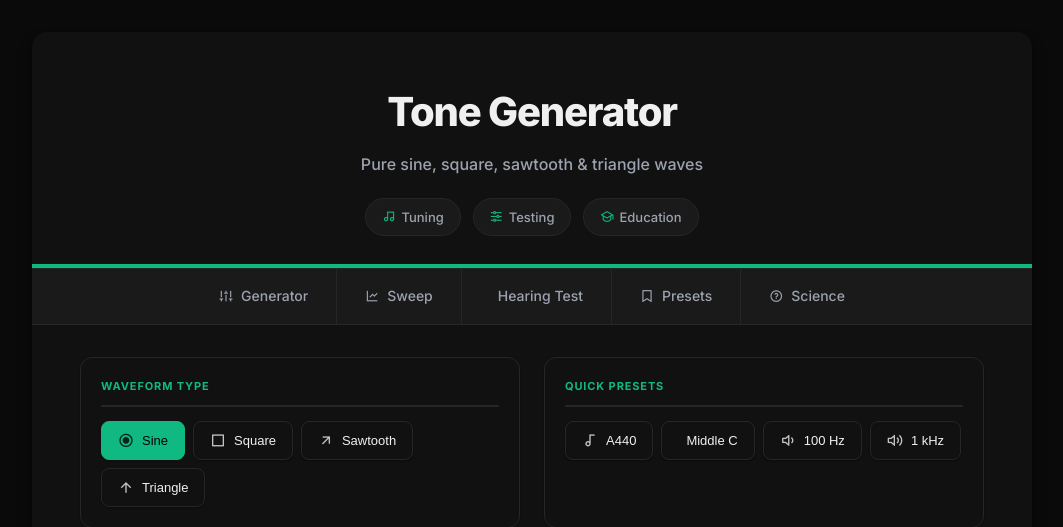
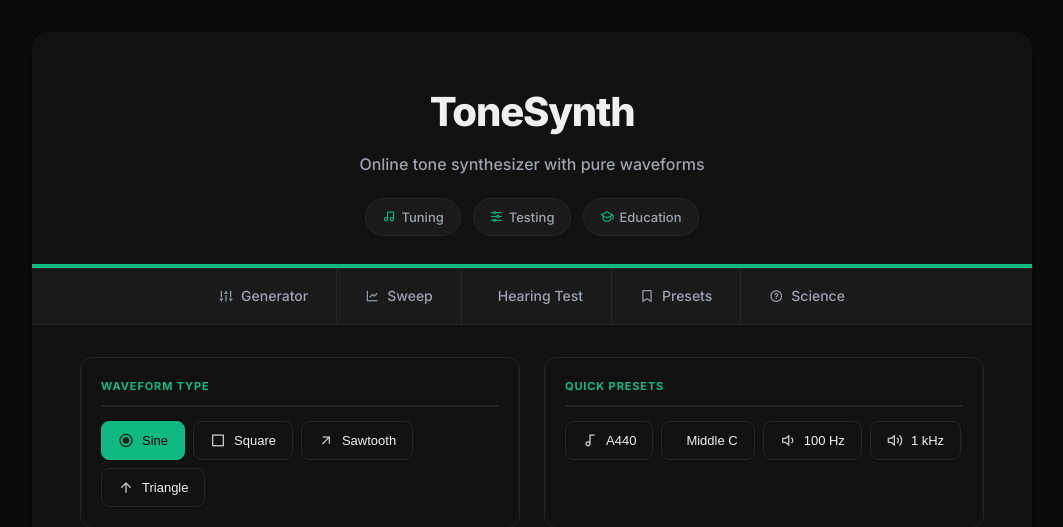
Before and after one commit to bberg/tone-generator, a Flask app: page / in a window 1280 px wide. Shown: the top 527 px of the page, without its empty margins (108-1171 px from the left). Run offline with Flask 3, Linux system fonts and the light colour scheme.

Commit message:
Rebrand to ToneSynth, add Siren Generator link

```diff
--- a/templates/index.html
+++ b/templates/index.html
@@ -3,9 +3,9 @@
 <head>
     <meta charset="UTF-8">
     <meta name="viewport" content="width=device-width, initial-scale=1.0">
-    <title>Tone Generator - Pure Sine, Square, Sawtooth & Triangle Waves | Free Online</title>
-    <meta name="description" content="Free online tone generator with sine, square, sawtooth, and triangle waveforms. Frequency sweep, hearing test mode, instrument tuning presets. 20Hz to 20kHz precision control.">
-    <meta name="keywords" content="tone generator, frequency generator, sine wave, square wave, sawtooth wave, triangle wave, audio test, tuning fork, A440, hearing test, frequency sweep, guitar tuner, instrument tuning">
+    <title>ToneSynth - Online Tone Synthesizer | Sine, Square, Sawtooth & Triangle Waves</title>
+    <meta name="description" content="ToneSynth is a free online tone synthesizer with sine, square, sawtooth, and triangle waveforms. Frequency sweep, hearing test mode, instrument tuning presets. 20Hz to 20kHz precision control.">
+    <meta name="keywords" content="tonesynth, tone synth, tone synthesizer, frequency generator, sine wave, square wave, sawtooth wave, triangle wave, audio test, tuning fork, A440, hearing test, frequency sweep, guitar tuner, instrument tuning">
 
     <!-- Canonical URL -->
     <link rel="canonical" href="https://tonesynth.com/">
@@ -13,15 +13,15 @@
     <!-- Open Graph -->
     <meta property="og:type" content="website">
     <meta property="og:url" content="https://tonesynth.com/">
-    <meta property="og:title" content="Tone Generator - Pure Sine, Square, Sawtooth & Triangle Waves">
-    <meta property="og:description" content="Free online tone generator with sine, square, sawtooth, and triangle waveforms. Frequency sweep, hearing test mode, 20Hz to 20kHz precision.">
+    <meta property="og:title" content="ToneSynth - Online Tone Synthesizer | Pure Waveforms">
+    <meta property="og:description" content="ToneSynth - Free online tone synthesizer with sine, square, sawtooth, and triangle waveforms. Frequency sweep, hearing test mode, 20Hz to 20kHz precision.">
     <meta property="og:image" content="https://tonesynth.com/static/images/og-image.png">
     <meta property="og:site_name" content="ToneSynth">
 
     <!-- Twitter Card -->
     <meta name="twitter:card" content="summary_large_image">
-    <meta name="twitter:title" content="Tone Generator - Multiple Waveforms & Frequencies">
-    <meta name="twitter:description" content="Free online tone generator with sine, square, sawtooth, and triangle waveforms. 20Hz to 20kHz precision control.">
+    <meta name="twitter:title" content="ToneSynth - Online Tone Synthesizer">
+    <meta name="twitter:description" content="ToneSynth - Free tone synthesizer with sine, square, sawtooth, and triangle waveforms. 20Hz to 20kHz precision control.">
     <meta name="twitter:image" content="https://tonesynth.com/static/images/og-image.png">
 
     <!-- JSON-LD Structured Data -->
@@ -29,9 +29,9 @@
     {
         "@context": "https://schema.org",
         "@type": "WebApplication",
-        "name": "Tone Generator",
+        "name": "ToneSynth",
         "url": "https://tonesynth.com/",
-        "description": "Free online tone generator with sine, square, sawtooth, and triangle waveforms. Frequency sweep and hearing test mode.",
+        "description": "ToneSynth - Free online tone synthesizer with sine, square, sawtooth, and triangle waveforms. Frequency sweep and hearing test mode.",
         "applicationCategory": "MultimediaApplication",
         "operatingSystem": "Any",
         "offers": {
@@ -61,8 +61,8 @@
     <div class="container">
         <header class="page-header">
             <div class="header-content">
-                <h1>Tone Generator</h1>
-                <p class="tagline">Pure sine, square, sawtooth & triangle waves</p>
+                <h1>ToneSynth</h1>
+                <p class="tagline">Online tone synthesizer with pure waveforms</p>
             </div>
             <div class="header-badges">
                 <span class="header-badge"><i class="ri-music-2-line"></i> Tuning</span>
@@ -721,8 +721,8 @@
         <footer class="site-footer">
             <div class="footer-content">
                 <div class="footer-brand">
-                    <span class="footer-logo">Tone Generator</span>
-                    <p>Free online tone generator with sine, square, sawtooth, and triangle waveforms. Features frequency sweep, hearing test mode, and comprehensive instrument tuning presets.</p>
+                    <span class="footer-logo">ToneSynth</span>
+                    <p>ToneSynth is a free online tone synthesizer with sine, square, sawtooth, and triangle waveforms. Features frequency sweep, hearing test mode, and comprehensive instrument tuning presets.</p>
                 </div>
                 <div class="footer-links">
                     <h4>Quick Links</h4>
@@ -734,6 +734,7 @@
                 </div>
                 <div class="footer-related">
                     <h4>Related Tools</h4>
+                    <a href="https://sirengenerator.com" target="_blank">Siren Generator</a>
                     <a href="https://focushum.com" target="_blank">Noise Generator</a>
                     <a href="https://binauralhq.com" target="_blank">Binaural Beats</a>
                     <a href="https://omtones.com" target="_blank">Drone Generator</a>
```
